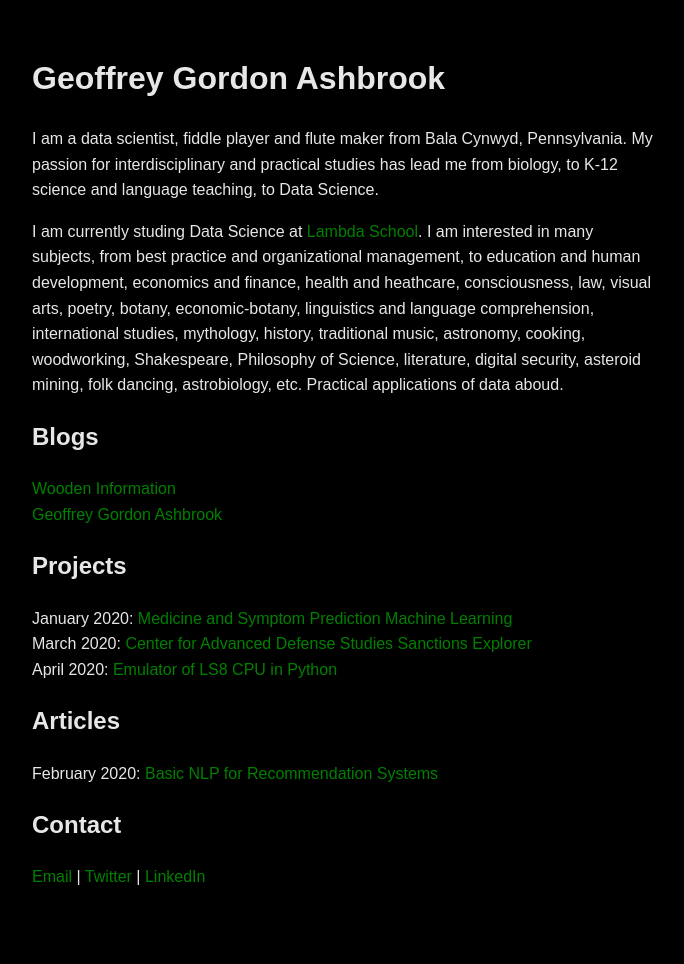
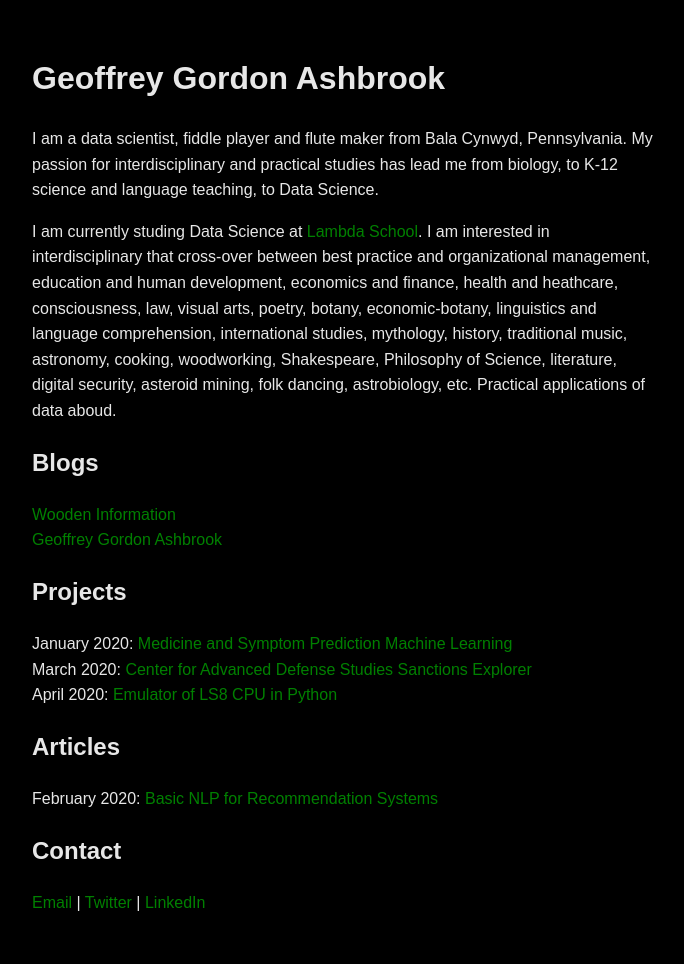
Before and after one commit to pragmatizt/ira_evangelista.github.io, a Jekyll site: the page built from index.md, in a window 1280 px wide. Shown: the whole page, without its empty margins (296-980 px from the left). Built offline with Jekyll 4.4.1, drawn with Linux system fonts in a browser that asks for light colours; our own code applies the rules of GitHub Pages for plain Markdown files; before the commit the page ends 938 px from its top, so only the background shows below that.

Commit message:
Update index.md

```diff
--- a/index.md
+++ b/index.md
@@ -2,7 +2,7 @@
 
 I am a data scientist, fiddle player and flute maker from Bala Cynwyd, Pennsylvania. My passion for interdisciplinary and practical studies has lead me from biology, to K-12 science and language teaching, to Data Science.
 
-I am currently studing Data Science at [Lambda School](https://lambdaschool.com/). I am interested in many subjects, from best practice and organizational management, to education and human development, economics and finance, health and heathcare, consciousness, law, visual arts, poetry, botany, economic-botany, linguistics and language comprehension, international studies, mythology, history, traditional music, astronomy, cooking, woodworking, Shakespeare, Philosophy of Science, literature, digital security, asteroid mining, folk dancing, astrobiology, etc. Practical applications of data aboud.
+I am currently studing Data Science at [Lambda School](https://lambdaschool.com/). I am interested in interdisciplinary that cross-over between best practice and organizational management, education and human development, economics and finance, health and heathcare, consciousness, law, visual arts, poetry, botany, economic-botany, linguistics and language comprehension, international studies, mythology, history, traditional music, astronomy, cooking, woodworking, Shakespeare, Philosophy of Science, literature, digital security, asteroid mining, folk dancing, astrobiology, etc. Practical applications of data aboud.
 
 ## Blogs
 [Wooden Information](https://medium.com/wooden-information/)
```
